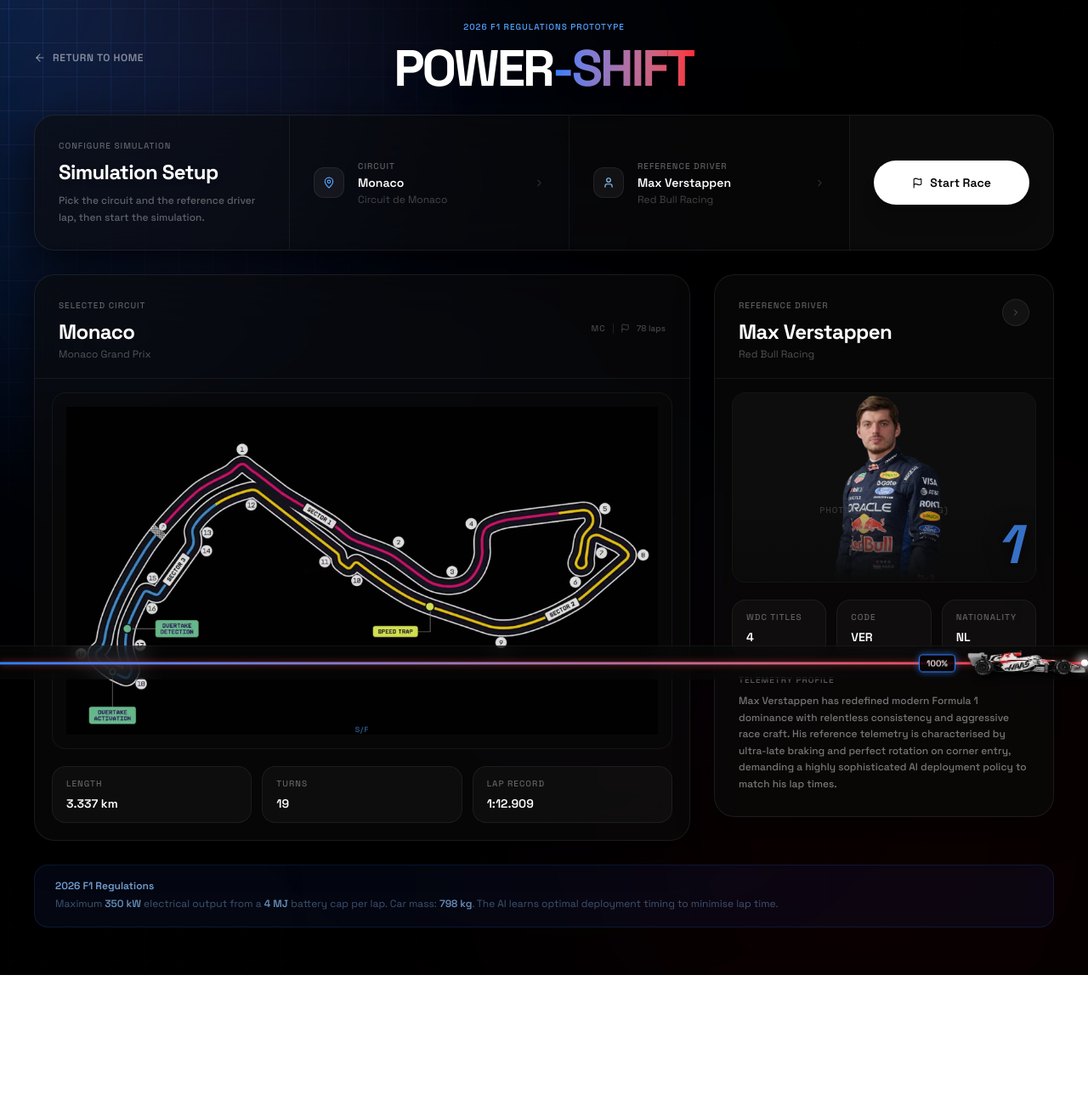
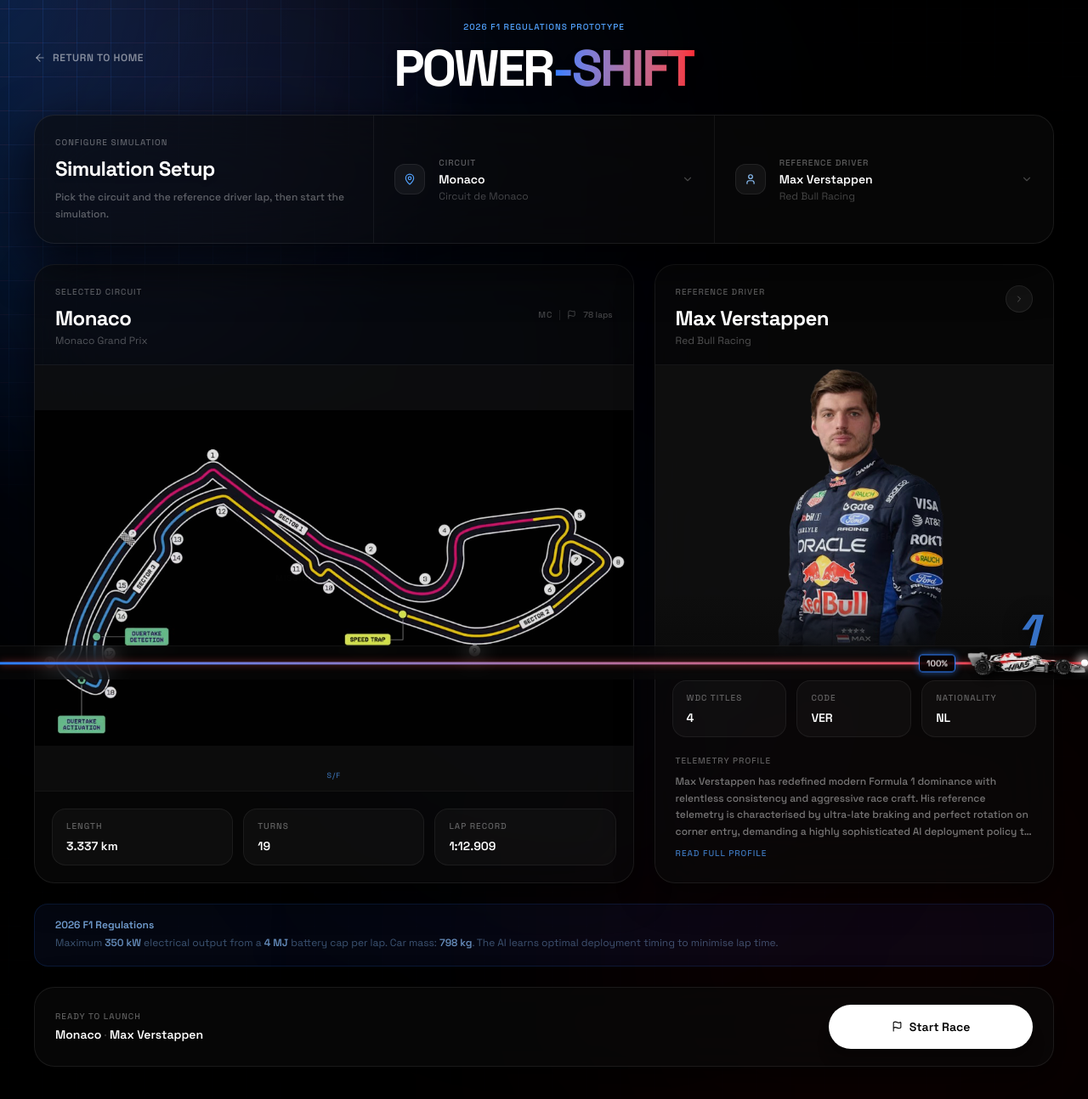
Before and after one commit to shurya2512/poweshift-backend, a Next.js app: page /setup in a window 1280 px wide. Shown: the top 1294 px of the page at 85% size. Before the commit the page ends 1148 px from the top, so only its background shows below. Built offline with nearby package versions, Linux system fonts and the light colour scheme.

Commit message:
refactor: replace setup panel modals with inline dropdown menus and update layout

```diff
--- a/src/components/ui/setup-panel.tsx
+++ b/src/components/ui/setup-panel.tsx
@@ -1,7 +1,7 @@
 "use client";
 
 import React, { useState, useEffect, useRef, useCallback } from 'react';
-import { Check, X, ChevronRight, MapPin, User, Cpu, Flag, Loader2 } from 'lucide-react';
+import { Check, X, ChevronRight, ChevronDown, MapPin, User, Cpu, Flag, Loader2 } from 'lucide-react';
 import { motion, AnimatePresence } from 'framer-motion';
 
 // ── Types ────────────────────────────────────────────────────────────────────
@@ -140,7 +140,7 @@
         <img
           src={url}
           alt={circuit}
-          className="w-full h-full object-cover opacity-90"
+          className="w-full h-full object-contain opacity-90"
           onError={(e) => { e.currentTarget.style.opacity = '0'; }}
         />
         <div className="absolute inset-0 flex flex-col items-center justify-center -z-10 bg-neutral-900/40">
@@ -170,6 +170,7 @@
   const [showDriverModal, setShowDriverModal] = useState(false);
 
   const timerRef   = useRef<ReturnType<typeof setTimeout> | null>(null);
+  const rootRef    = useRef<HTMLDivElement>(null);
   const circuit    = CIRCUIT_META[selections.track];
   const driverMeta = DRIVER_META[selections.driver];
 
@@ -181,6 +182,21 @@
 
   useEffect(() => () => { if (timerRef.current) clearTimeout(timerRef.current); }, []);
 
+  // Inline dropdowns close on outside click or Escape (no modal, no backdrop).
+  useEffect(() => {
+    if (!activeId) return;
+    const onPointerDown = (e: MouseEvent) => {
+      if (rootRef.current && !rootRef.current.contains(e.target as Node)) setActiveId(null);
+    };
+    const onKeyDown = (e: KeyboardEvent) => { if (e.key === 'Escape') setActiveId(null); };
+    document.addEventListener('mousedown', onPointerDown);
+    document.addEventListener('keydown', onKeyDown);
+    return () => {
+      document.removeEventListener('mousedown', onPointerDown);
+      document.removeEventListener('keydown', onKeyDown);
+    };
+  }, [activeId]);
+
   const closePanel = () => setActiveId(null);
 
   const select = (id: string, value: string) => {
@@ -191,17 +207,15 @@
     closePanel();
   };
 
-  const activeItem = CONFIG_ITEMS.find(c => c.id === activeId) ?? null;
+  return (
+    <div ref={rootRef} className="w-full flex flex-col gap-6">
 
-  return (
-    <div className="w-full flex flex-col gap-6 lg:gap-7">
-
-      {/* ── TOP: Horizontal Simulation Setup Bar ──────────────────────────── */}
-      <div className={`relative bg-neutral-950/60 backdrop-blur-2xl border border-white/[0.08] rounded-3xl overflow-hidden shadow-[0_20px_60px_rgba(0,0,0,0.8)] transition-all duration-300 ${activeId ? 'scale-[0.99] brightness-75' : ''}`}>
-        <div className="flex flex-col xl:flex-row xl:items-stretch">
+      {/* ── TOP: Simulation Setup — title left, selectors right ───────────── */}
+      <div className="relative z-30 bg-neutral-950/60 backdrop-blur-2xl border border-white/[0.08] rounded-3xl shadow-[0_20px_60px_rgba(0,0,0,0.8)]">
+        <div className="grid grid-cols-1 md:grid-cols-3">
 
           {/* Title block */}
-          <div className="px-7 py-6 xl:py-7 xl:w-[300px] xl:flex-shrink-0 border-b xl:border-b-0 xl:border-r border-white/[0.06] flex flex-col justify-center">
+          <div className="px-6 py-6 border-b md:border-b-0 md:border-r border-white/[0.06] flex flex-col justify-center">
             <EyebrowLabel className="text-blue-400 mb-2">Configure Simulation</EyebrowLabel>
             <h2 className="text-2xl font-black tracking-tight text-white mb-2 drop-shadow-md">Simulation Setup</h2>
             <p className="text-xs font-medium leading-relaxed text-white/35">
@@ -209,48 +223,99 @@
             </p>
           </div>
 
-          {/* Config selectors — horizontal */}
-          <div className="flex-1 grid grid-cols-1 sm:grid-cols-2 divide-y sm:divide-y-0 sm:divide-x divide-white/[0.05]">
-            {SETUP_ITEMS.map((item) => {
+          {/* Selectors — inline dropdowns, no modal */}
+          {SETUP_ITEMS.map((item, i) => {
             const chosen = item.options.find(o => o.value === selections[item.id]);
             const Icon = item.icon;
+            const isOpen = activeId === item.id;
             return (
               <div
                 key={item.id}
-                  onClick={() => setActiveId(item.id)}
-                  className="flex items-center justify-between px-7 py-5 cursor-pointer hover:bg-white/[0.03] transition-colors group"
+                className={`relative flex ${i > 0 ? 'border-t md:border-t-0 md:border-l border-white/[0.06]' : ''}`}
               >
-                  <div className="flex items-center gap-4 min-w-0">
-                    <div className="w-9 h-9 rounded-xl bg-white/[0.05] border border-white/[0.07] flex items-center justify-center flex-shrink-0">
+                <button
+                  type="button"
+                  onClick={() => setActiveId(isOpen ? null : item.id)}
+                  className="group relative w-full flex items-center justify-between gap-3 px-6 py-6 text-left"
+                >
+                  {/* Inset highlight — keeps the card's rounded corners intact */}
+                  <span
+                    className={`absolute inset-2 rounded-2xl bg-white/[0.05] transition-opacity pointer-events-none ${isOpen ? 'opacity-100' : 'opacity-0 group-hover:opacity-100'}`}
+                  />
+                  <span className="relative flex items-center gap-4 min-w-0">
+                    <span className="w-9 h-9 rounded-xl bg-white/[0.05] border border-white/[0.07] flex items-center justify-center flex-shrink-0">
                       <Icon size={14} className={item.accentColor} />
+                    </span>
+                    <span className="min-w-0 block">
+                      <EyebrowLabel className="mb-0.5">{item.label}</EyebrowLabel>
+                      <span className="block text-sm font-semibold text-white truncate">{chosen?.label ?? '—'}</span>
+                      {chosen?.sublabel && <span className="block text-xs text-white/25 mt-0.5 truncate">{chosen.sublabel}</span>}
+                    </span>
+                  </span>
+                  <ChevronDown
+                    size={14}
+                    className={`relative text-white/25 group-hover:text-white/50 flex-shrink-0 transition-all ${isOpen ? 'rotate-180 text-white/60' : ''}`}
+                  />
+                </button>
+
+                {/* Inline dropdown */}
+                <AnimatePresence>
+                  {isOpen && (
+                    <motion.div
+                      initial={{ opacity: 0, y: -6 }}
+                      animate={{ opacity: 1, y: 0 }}
+                      exit={{ opacity: 0, y: -6 }}
+                      transition={{ duration: 0.15, ease: 'easeOut' }}
+                      className="absolute left-2 right-2 top-full z-40 origin-top"
+                    >
+                      <div className="bg-neutral-900 border border-white/[0.12] rounded-2xl overflow-hidden shadow-[0_18px_50px_rgba(0,0,0,0.85)]">
+                        {item.options.map((opt) => {
+                          const isSelected = selections[item.id] === opt.value;
+                          return (
+                            <button
+                              type="button"
+                              key={opt.value}
+                              onClick={() => select(item.id, opt.value)}
+                              className={`w-full flex items-center justify-between gap-3 px-5 py-3.5 text-left transition-colors ${isSelected ? 'bg-white/[0.07]' : 'hover:bg-white/[0.04]'}`}
+                            >
+                              <span className="min-w-0">
+                                <span className={`block text-sm font-semibold truncate ${isSelected ? 'text-white' : 'text-white/55'}`}>
+                                  {opt.label}
+                                </span>
+                                {opt.sublabel && <span className="block text-xs text-white/25 mt-0.5 truncate">{opt.sublabel}</span>}
+                              </span>
+                              <span className="flex items-center gap-2.5 flex-shrink-0">
+                                {opt.badge && (
+                                  <span className={`text-[10px] font-medium px-2 py-0.5 rounded-full border tracking-wider ${isSelected ? 'border-white/25 text-white/60 bg-white/[0.08]' : 'border-white/10 text-white/20'}`}>
+                                    {opt.badge}
+                                  </span>
+                                )}
+                                {isSelected && (
+                                  <span className="w-5 h-5 rounded-full bg-white flex items-center justify-center">
+                                    <Check size={10} className="text-black" strokeWidth={3} />
+                                  </span>
+                                )}
+                              </span>
+                            </button>
+                          );
+                        })}
+                        {item.note && (
+                          <div className="px-5 py-3 border-t border-white/[0.06]">
+                            <p className="text-[11px] text-white/20 leading-relaxed">* {item.note}</p>
                           </div>
-                    <div className="min-w-0">
-                      <EyebrowLabel className="mb-0.5">{item.label}</EyebrowLabel>
-                      <p className="text-sm font-semibold text-white truncate">{chosen?.label ?? '—'}</p>
-                      {chosen?.sublabel && <p className="text-xs text-white/25 mt-0.5 truncate">{chosen.sublabel}</p>}
+                        )}
                       </div>
-                  </div>
-                  <ChevronRight size={13} className="text-white/15 group-hover:text-white/40 flex-shrink-0 ml-3 transition-colors" />
+                    </motion.div>
+                  )}
+                </AnimatePresence>
               </div>
             );
           })}
         </div>
-
-          {/* Start Button */}
-          <div className="px-7 py-6 xl:w-[240px] xl:flex-shrink-0 border-t xl:border-t-0 xl:border-l border-white/[0.06] bg-white/[0.015] flex items-center">
-            <button
-              onClick={() => onStart(selections.track, selections.driver, selections.policy)}
-              className="w-full bg-white text-black font-semibold text-sm py-4 rounded-full flex items-center justify-center gap-2 shadow-xl transition-all duration-200 hover:scale-[1.02] active:scale-[0.97] hover:bg-neutral-100"
-            >
-              <Flag size={13} />
-              Start Race
-            </button>
-          </div>
-        </div>
       </div>
 
       {/* ── BELOW: Circuit Map + Driver Info ──────────────────────────────── */}
-      <div className="relative grid grid-cols-1 lg:grid-cols-[1fr_400px] gap-6 lg:gap-7 items-start">
+      <div className="relative grid grid-cols-1 md:grid-cols-[3fr_2fr] gap-6 items-stretch">
 
         {/* Loading overlay */}
         <AnimatePresence>
@@ -258,7 +323,7 @@
             <motion.div
               initial={{ opacity: 0 }} animate={{ opacity: 1 }} exit={{ opacity: 0 }}
               transition={{ duration: 0.15 }}
-              className="absolute inset-0 z-30 rounded-3xl flex items-center justify-center bg-black/50 backdrop-blur-sm"
+              className="absolute inset-0 z-20 rounded-3xl flex items-center justify-center bg-black/50 backdrop-blur-sm"
             >
               <div className="flex flex-col items-center gap-3">
                 <Loader2 size={28} className="text-blue-400 animate-spin" />
@@ -269,15 +334,15 @@
         </AnimatePresence>
 
         {/* Circuit Hero Card */}
-        <div className="bg-neutral-950/60 backdrop-blur-2xl border border-white/[0.08] rounded-3xl overflow-hidden shadow-[0_12px_40px_rgba(0,0,0,0.6)]">
-          <div className="px-7 pt-7 pb-5 border-b border-white/[0.06]">
+        <div className="h-full flex flex-col bg-neutral-950/60 backdrop-blur-2xl border border-white/[0.08] rounded-3xl overflow-hidden shadow-[0_12px_40px_rgba(0,0,0,0.6)]">
+          <div className="px-6 pt-6 pb-5 border-b border-white/[0.06]">
             <EyebrowLabel className="text-blue-400 mb-2">Selected Circuit</EyebrowLabel>
             <div className="flex items-start justify-between gap-4">
-              <div>
-                <h2 className="text-2xl font-bold tracking-tight text-white">
+              <div className="min-w-0">
+                <h2 className="text-2xl font-bold tracking-tight text-white truncate">
                   {selections.track.replace(' Grand Prix', '')}
                 </h2>
-                <p className="text-xs text-white/30 mt-0.5">{selections.track}</p>
+                <p className="text-xs text-white/30 mt-0.5 truncate">{selections.track}</p>
               </div>
               <div className="flex items-center gap-2 mt-1 flex-shrink-0">
                 <span className="text-[10px] font-medium text-white/25 tracking-widest uppercase">{circuit.country}</span>
@@ -288,24 +353,24 @@
             </div>
           </div>
 
-          {/* Circuit SVG Map */}
-          <div className="relative bg-neutral-950/40 mx-5 mt-4 mb-2 rounded-2xl overflow-hidden border border-white/[0.05]" style={{ height: '420px' }}>
+          {/* Circuit map — 16/9 box matching the source images, so it fills exactly */}
+          <div className="relative w-full flex-1 min-h-[260px] bg-neutral-950/40 overflow-hidden border-b border-white/[0.05]">
             <AnimatePresence mode="wait">
               <motion.div
                 key={selections.track}
                 initial={{ opacity: 0 }} animate={{ opacity: 1 }} exit={{ opacity: 0 }}
                 transition={{ duration: 0.3 }}
-                className="absolute inset-0 flex items-center justify-center p-4"
+                className="absolute inset-0"
               >
                 <CircuitMap circuit={selections.track} />
               </motion.div>
             </AnimatePresence>
-            <div className="absolute bottom-3 left-1/2 -translate-x-1/2">
+            <div className="absolute bottom-2 left-1/2 -translate-x-1/2">
               <span className="text-[9px] font-medium uppercase tracking-widest text-blue-400/60">S/F</span>
             </div>
           </div>
 
-          <div className="grid grid-cols-3 gap-3 p-5 pt-3">
+          <div className="grid grid-cols-3 gap-3 p-5">
             <StatChip label="Length"    value={circuit.length} />
             <StatChip label="Turns"     value={`${circuit.turns}`} />
             <StatChip label="Lap Record" value={circuit.lapRecord} />
@@ -313,18 +378,19 @@
         </div>
 
         {/* Driver Info Card — full profile */}
-        <div className="bg-neutral-950/60 backdrop-blur-2xl border border-white/[0.08] rounded-3xl overflow-hidden shadow-[0_12px_40px_rgba(0,0,0,0.5)]">
+        <div className="h-full flex flex-col bg-neutral-950/60 backdrop-blur-2xl border border-white/[0.08] rounded-3xl overflow-hidden shadow-[0_12px_40px_rgba(0,0,0,0.5)]">
 
           {/* Header */}
-          <div className="px-7 pt-7 pb-5 border-b border-white/[0.06] flex items-start justify-between gap-4">
+          <div className="px-6 pt-6 pb-5 border-b border-white/[0.06] flex items-start justify-between gap-4">
             <div className="min-w-0">
               <EyebrowLabel className="text-blue-300 mb-2">Reference Driver</EyebrowLabel>
               <h2 className="text-2xl font-bold tracking-tight text-white truncate">
                 {CONFIG_ITEMS[1].options.find(o => o.value === selections.driver)?.label}
               </h2>
-              <p className="text-xs text-white/30 mt-0.5">{driverMeta.team}</p>
+              <p className="text-xs text-white/30 mt-0.5 truncate">{driverMeta.team}</p>
             </div>
             <button
+              type="button"
               onClick={() => setShowDriverModal(true)}
               className="w-8 h-8 rounded-full bg-white/[0.05] border border-white/[0.08] flex items-center justify-center flex-shrink-0 text-white/30 hover:text-white hover:bg-white/[0.12] transition-colors"
             >
@@ -332,8 +398,8 @@
             </button>
           </div>
 
-          {/* Driver Photo */}
-          <div className="relative mx-5 mt-4 h-56 bg-neutral-950/40 rounded-2xl overflow-hidden border border-white/[0.05]">
+          {/* Driver photo */}
+          <div className="relative w-full aspect-[4/3] bg-neutral-950/40 overflow-hidden border-b border-white/[0.05]">
             <AnimatePresence mode="wait">
               <motion.div
                 key={selections.driver}
@@ -354,9 +420,9 @@
                 </div>
               </motion.div>
             </AnimatePresence>
-            <div className="absolute inset-x-0 bottom-0 h-24 bg-gradient-to-t from-neutral-950 to-transparent z-10 pointer-events-none" />
+            <div className="absolute inset-x-0 bottom-0 h-20 bg-gradient-to-t from-neutral-950 to-transparent z-10 pointer-events-none" />
             <div
-              className="absolute bottom-3 right-5 text-[64px] leading-none font-black italic tracking-tighter z-20 pointer-events-none"
+              className="absolute bottom-2 right-5 text-[56px] leading-none font-black italic tracking-tighter z-20 pointer-events-none"
               style={{ color: driverMeta.color, textShadow: '0 4px 24px rgba(0,0,0,0.8)' }}
             >
               {driverMeta.number}
@@ -371,11 +437,18 @@
           </div>
 
           {/* Telemetry profile */}
-          <div className="px-7 pb-7 pt-2">
+          <div className="px-6 pb-6 pt-2 mt-auto">
             <EyebrowLabel className="mb-2">Telemetry Profile</EyebrowLabel>
-            <p className="text-xs text-white/45 leading-relaxed font-medium">
+            <p className="text-xs text-white/45 leading-relaxed font-medium line-clamp-4">
               {driverMeta.bio}
             </p>
+            <button
+              type="button"
+              onClick={() => setShowDriverModal(true)}
+              className="mt-2 text-[10px] font-medium uppercase tracking-widest text-blue-400/70 hover:text-blue-300 transition-colors"
+            >
+              Read full profile
+            </button>
           </div>
         </div>
       </div>
@@ -391,95 +464,25 @@
         </p>
       </div>
 
-      {/* ── CENTERED MODAL: Selection List ──────────────────────────────────── */}
-      <AnimatePresence>
-        {activeId && activeItem && (
-          <>
-            {/* Backdrop */}
-            <motion.div
-              initial={{ opacity: 0 }} animate={{ opacity: 1 }} exit={{ opacity: 0 }}
-              transition={{ duration: 0.2 }}
-              className="fixed inset-0 z-40 bg-black/50 backdrop-blur-sm"
-              onClick={closePanel}
-            />
-
-            {/* Centered modal */}
-            <motion.div
-              initial={{ opacity: 0, scale: 0.96, y: 16 }}
-              animate={{ opacity: 1, scale: 1, y: 0 }}
-              exit={{ opacity: 0, scale: 0.96, y: 16 }}
-              transition={{ type: 'spring', stiffness: 400, damping: 32 }}
-              className="fixed inset-0 z-50 flex items-center justify-center p-6 pointer-events-none"
-            >
-              <div
-                className="w-full max-w-sm bg-neutral-950/80 backdrop-blur-2xl border border-white/[0.12] rounded-3xl overflow-hidden shadow-[0_24px_60px_rgba(0,0,0,0.9)] pointer-events-auto"
-                onClick={e => e.stopPropagation()}
-              >
-                {/* Modal header */}
-                <div className="flex items-center justify-between px-7 py-5 border-b border-white/[0.07]">
-                  <div className="flex items-center gap-3">
-                    <div className="w-8 h-8 rounded-xl bg-white/[0.06] border border-white/[0.08] flex items-center justify-center">
-                      <activeItem.icon size={13} className={activeItem.accentColor} />
-                    </div>
-                    <div>
-                      <EyebrowLabel className="mb-0.5">Select</EyebrowLabel>
-                      <p className="text-sm font-semibold text-white">{activeItem.label}</p>
-                    </div>
+      {/* ── BOTTOM: Start Race ────────────────────────────────────────────── */}
+      <div className="bg-neutral-950/60 backdrop-blur-2xl border border-white/[0.08] rounded-3xl px-6 py-5 shadow-[0_12px_40px_rgba(0,0,0,0.6)] flex flex-col sm:flex-row sm:items-center gap-4">
+        <div className="min-w-0 flex-1">
+          <EyebrowLabel className="mb-1">Ready to launch</EyebrowLabel>
+          <p className="text-sm font-semibold text-white truncate">
+            {selections.track.replace(' Grand Prix', '')}
+            <span className="text-white/25 font-normal"> · </span>
+            {CONFIG_ITEMS[1].options.find(o => o.value === selections.driver)?.label}
+          </p>
         </div>
         <button
-                    onClick={closePanel}
-                    className="p-2 rounded-full bg-white/[0.07] hover:bg-white/[0.14] border border-white/[0.08] transition-colors text-white/40 hover:text-white"
+          type="button"
+          onClick={() => onStart(selections.track, selections.driver, selections.policy)}
+          className="w-full sm:w-auto sm:min-w-[240px] bg-white text-black font-semibold text-sm py-4 px-8 rounded-full flex items-center justify-center gap-2 shadow-xl transition-all duration-200 hover:scale-[1.02] active:scale-[0.97] hover:bg-neutral-100"
         >
-                    <X size={12} />
+          <Flag size={13} />
+          Start Race
         </button>
       </div>
-
-                {/* Options */}
-                <div className="overflow-y-auto max-h-[320px] pb-20">
-                  {activeItem.options.map((opt) => {
-                    const isSelected = selections[activeId] === opt.value;
-                    return (
-                      <div
-                        key={opt.value}
-                        onClick={() => select(activeId, opt.value)}
-                        className={`flex items-center justify-between px-7 py-4 cursor-pointer transition-colors ${isSelected ? 'bg-white/[0.07]' : 'hover:bg-white/[0.03]'}`}
-                      >
-                        <div>
-                          <p className={`text-sm font-semibold ${isSelected ? 'text-white' : 'text-white/55'}`}>
-                            {opt.label}
-                          </p>
-                          {opt.sublabel && <p className="text-xs text-white/25 mt-0.5">{opt.sublabel}</p>}
-                        </div>
-                        <div className="flex items-center gap-2.5 flex-shrink-0 ml-3">
-                          {opt.badge && (
-                            <span className={`text-[10px] font-medium px-2 py-0.5 rounded-full border tracking-wider ${isSelected ? 'border-white/25 text-white/60 bg-white/[0.08]' : 'border-white/8 text-white/20'}`}>
-                              {opt.badge}
-                            </span>
-                          )}
-                          {isSelected && (
-                            <div className="w-5 h-5 rounded-full bg-white flex items-center justify-center">
-                              <Check size={10} className="text-black" strokeWidth={3} />
-                            </div>
-                          )}
-                        </div>
-                      </div>
-                    );
-                  })}
-                </div>
-
-                {/* Footnote */}
-                {activeItem.note && (
-                  <div className="px-7 py-3.5 border-t border-white/[0.05]">
-                    <p className="text-xs text-white/20 leading-relaxed">* {activeItem.note}</p>
-                  </div>
-                )}
-
-                <GradientBlur />
-              </div>
-            </motion.div>
-          </>
-        )}
-      </AnimatePresence>
 
       {/* ── DRIVER INFO MODAL ─────────────────────────────────────────────── */}
       <AnimatePresence>
```
Lines whose indentation alone changed are shown as unchanged.
